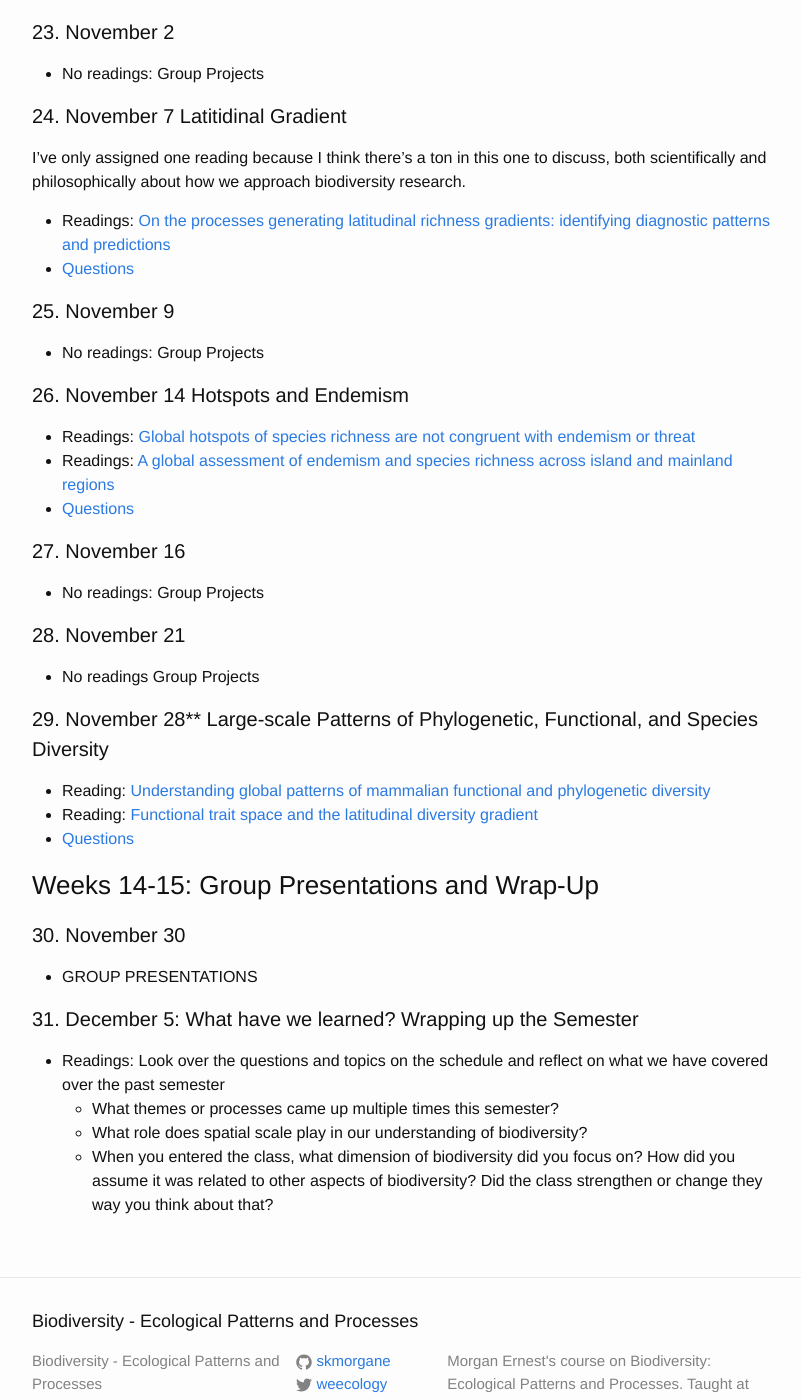
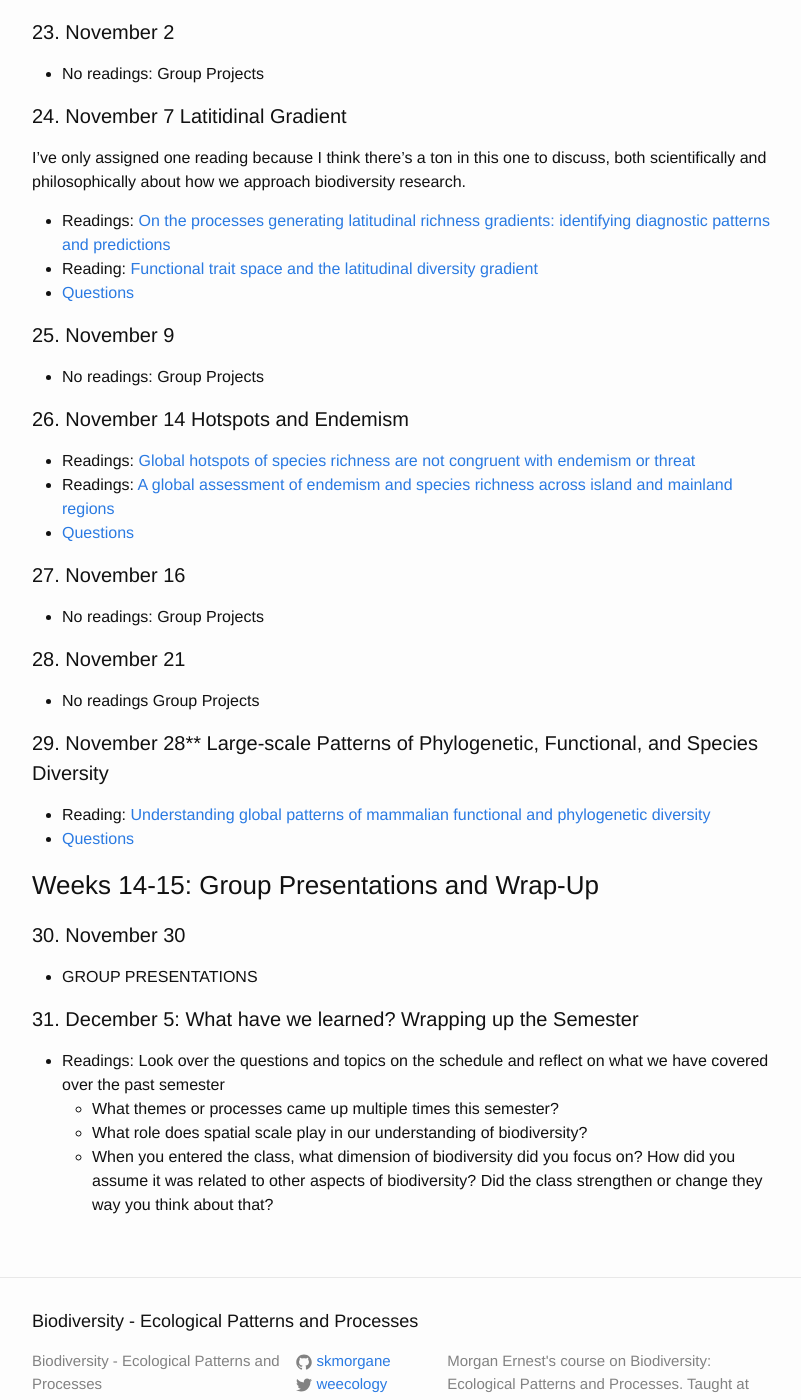
Before and after one commit to skmorgane/biodiversity-course, a Jekyll site: the page built from schedule.md, in a window 1280 px wide and 1400 px high, scrolled down 4031 px. Shown: the whole window, without its empty margins (238-1039 px from the left). Built offline with Jekyll 4.4.1, drawn with Linux system fonts in a browser that asks for light colours; part of the change alters nothing that is shown.

```diff
--- a/schedule.md
+++ b/schedule.md
@@ -132,6 +132,7 @@ Everyone needs to read: [Assemblage Time Series Reveal Biodiversity Change but N
 #### 24. November 7  Latitidinal Gradient
 I've only assigned one reading because I think there's a ton in this one to discuss, both scientifically and philosophically about how we approach biodiversity research.
 * Readings: [On the processes generating latitudinal richness gradients: identifying diagnostic patterns and predictions](https://doi.org/10.3389/fgene.2014.00420)
+* Reading: [Functional trait space and the latitudinal diversity gradient](https://doi.org/10.1073/pnas.1317722111)
 * [Questions]({{ site.baseurl }}/questions/latitude)
 
 #### 25. November 9
@@ -150,7 +151,6 @@ I've only assigned one reading because I think there's a ton in this one to disc
 
 #### 29. November 28** Large-scale Patterns of Phylogenetic, Functional, and Species Diversity
 * Reading: [Understanding global patterns of mammalian functional and phylogenetic diversity](https://doi.org/10.1098/rstb.2011.0024)
-* Reading: [Functional trait space and the latitudinal diversity gradient](https://doi.org/10.1073/pnas.1317722111)
 * [Questions]({{ site.baseurl }}/questions/GlobalDiversity)
 
 ### Weeks 14-15: Group Presentations and Wrap-Up
```
